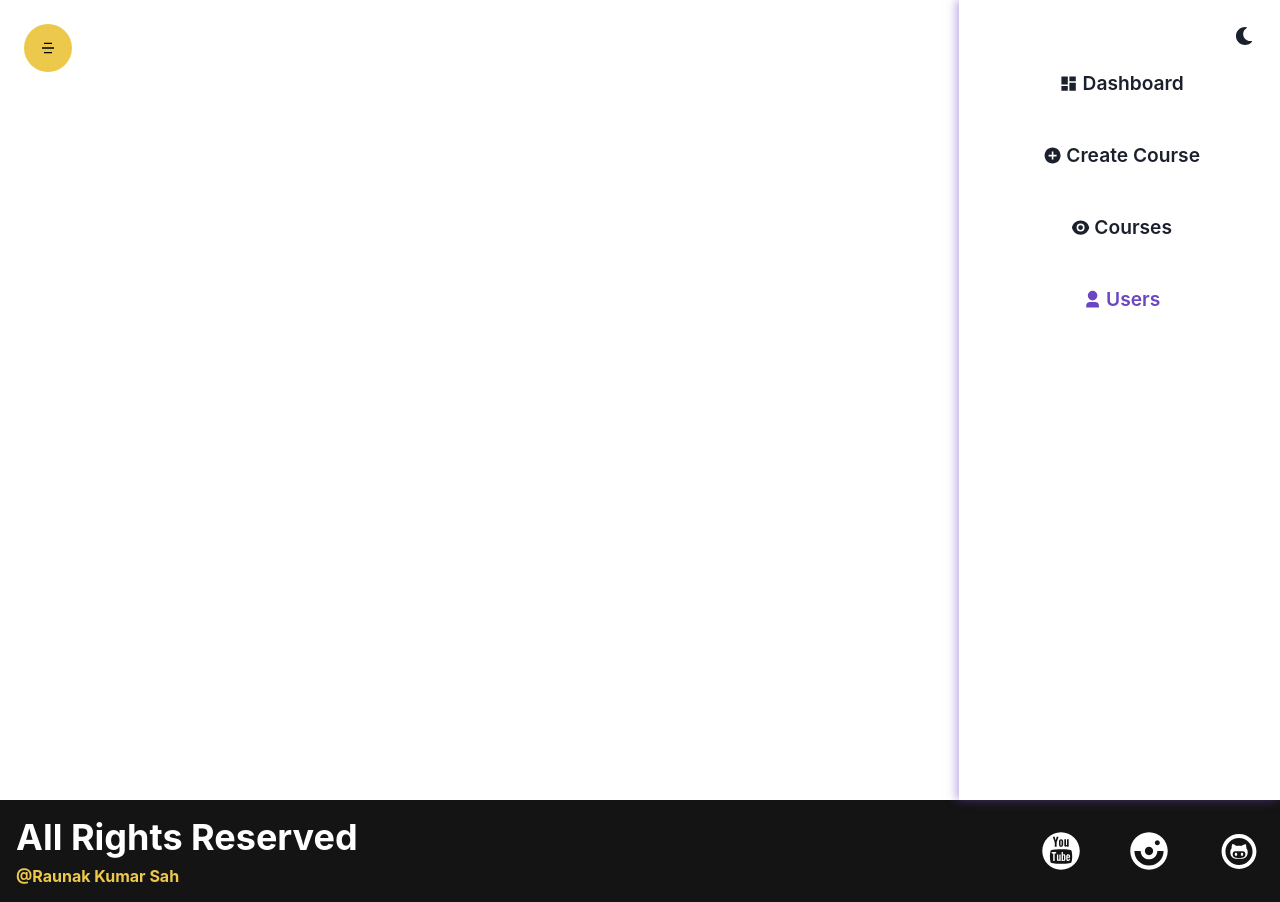
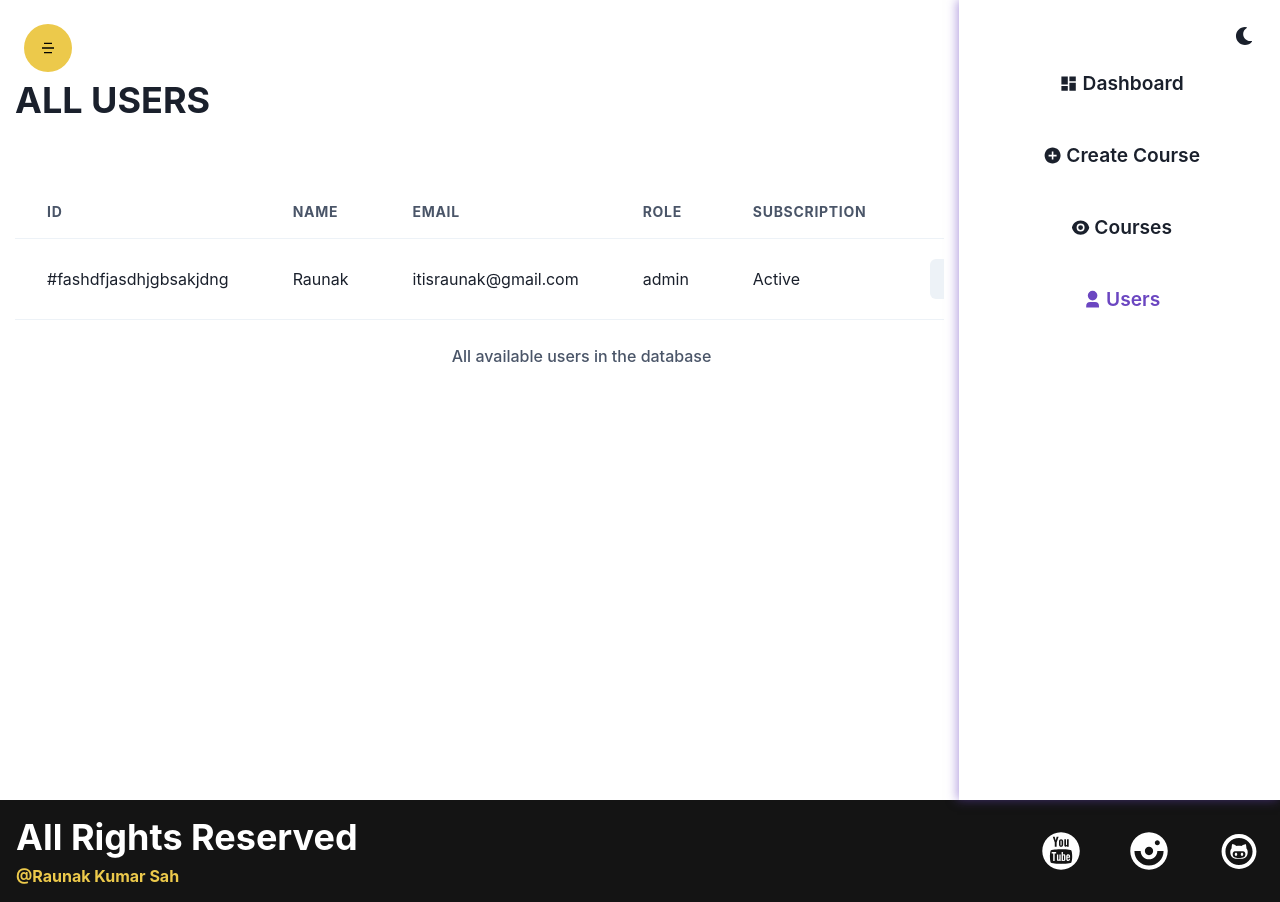
Before and after one commit to itsraunak/LearnCraft, a React (Create React App) app in the folder frontend/: page /admin/users in a window 1280 px wide. Built offline with nearby package versions, Linux system fonts and the light colour scheme.

Commit message:
Crafted Admin Users Page
Signed-off-by: Raunak Kumar Sah <itisraunak@gmail.com>

```diff
--- a/frontend/src/components/Admin/Users/Users.jsx
+++ b/frontend/src/components/Admin/Users/Users.jsx
@@ -1,9 +1,44 @@
-import { Box, Grid } from '@chakra-ui/react';
+import {
+  Box,
+  Button,
+  Grid,
+  HStack,
+  Heading,
+  Table,
+  TableCaption,
+  TableContainer,
+  Tbody,
+  Td,
+  Th,
+  Thead,
+  Tr,
+} from '@chakra-ui/react';
 import React from 'react';
 import Sidebar from '../Sidebar';
 import cursor from '../../../assets/images/cursor.png';
+import { RiDeleteBin7Fill } from 'react-icons/ri';
 
 const Users = () => {
+  const users = [
+    {
+      _id: 'fashdfjasdhjgbsakjdng',
+      name: 'Raunak',
+      email: 'itisraunak@gmail.com',
+      role: 'admin',
+      Subscription: {
+        status: 'active',
+      },
+    },
+  ];
+
+  const updateHandler = userId => {
+    console.log(userId);
+  };
+
+  const deleteButtonHandler = userId => {
+    console.log(userId);
+  };
+
   return (
     <Grid
       css={{
@@ -12,10 +47,73 @@
       minH={'100vh'}
       templateColumns={['1fr', '5fr 1fr']}
     >
-      <Box></Box>
+      <Box p={['0', '15']} overflowX={'auto'}>
+        <Heading
+          textTransform={'uppercase'}
+          children="All Users"
+          my={'16'}
+          textAlign={['center', 'left']}
+        />
+
+        <TableContainer w={['100vw', 'full']}>
+          <Table varient="simple" size="lg">
+            <TableCaption>All available users in the database</TableCaption>
+            <Thead>
+              <Tr>
+                <Th>Id</Th>
+                <Th>Name</Th>
+                <Th>Email</Th>
+                <Th>Role</Th>
+                <Th>Subscription</Th>
+                <Th isNumeric>Action</Th>
+              </Tr>
+            </Thead>
+
+            <Tbody>
+              {users.map(item => (
+                <Row
+                  updateHandler={updateHandler}
+                  deleteButtonHandler={deleteButtonHandler}
+                  key={item._id}
+                  item={item}
+                />
+              ))}
+            </Tbody>
+          </Table>
+        </TableContainer>
+      </Box>
       <Sidebar />
     </Grid>
   );
 };
 
 export default Users;
+
+function Row({ item, updateHandler, deleteButtonHandler }) {
+  return (
+    <Tr>
+      <Td>#{item._id}</Td>
+      <Td>{item.name}</Td>
+      <Td>{item.email}</Td>
+      <Td>{item.role}</Td>
+      <Td>{item.Subscription.status === 'active' ? 'Active' : 'Not Active'}</Td>
+      <Td isNumeric>
+        <HStack justifyContent={'flex-end'}>
+          <Button
+            onClick={() => updateHandler(item._id)}
+            varient={'outline'}
+            color={'purple.500'}
+          >
+            Change Role
+          </Button>
+          <Button
+            onClick={() => deleteButtonHandler(item._id)}
+            color={'purple.600'}
+          >
+            <RiDeleteBin7Fill />
+          </Button>
+        </HStack>
+      </Td>
+    </Tr>
+  );
+}
```
